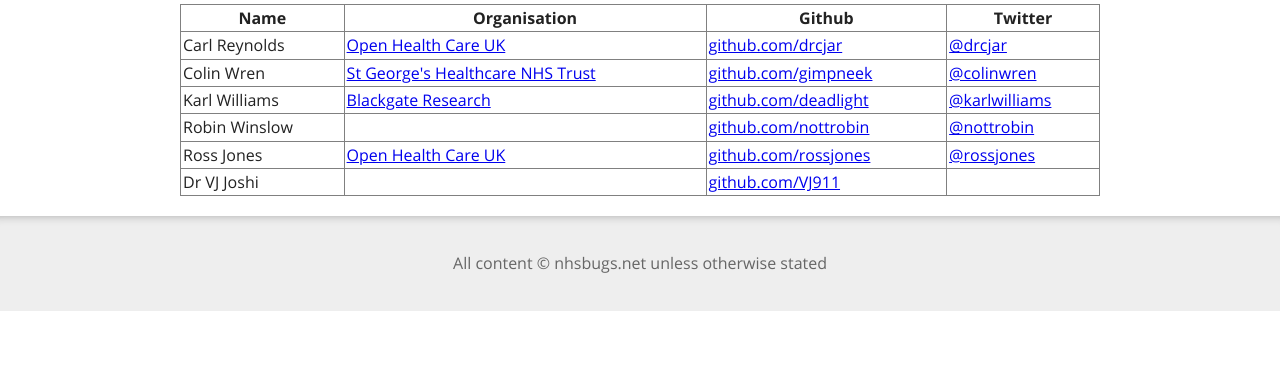
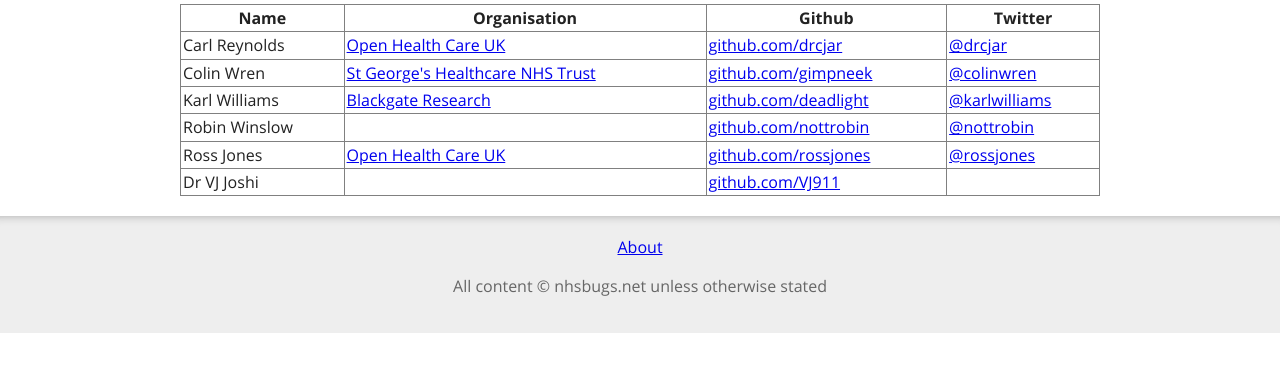
Before and after one commit to openhealthcare/nhsbugs, a Django app: template nhsbugs/templates/about.html in a window 1280 px wide. Shown: the part 252-624 px from the top of the page. Run offline with Django 3.2, Linux system fonts and the light colour scheme; the template is opened without the code that fills it, so the values that code supplies are empty; parts of the project's set-up code (start-up, migrations or seed data) failed here and were passed over.

Commit message:
added footer nav

```diff
--- a/nhsbugs/templates/base.html
+++ b/nhsbugs/templates/base.html
@@ -48,6 +48,11 @@
   <footer>
     {% block extra_footer %}
     {% endblock %}
+    <nav>
+        <ul>
+            <li><a href="/about/">About</a></li>
+        </ul>
+    </nav>
     <p>All content &copy; nhsbugs.net unless otherwise stated</p>
   </footer>
 
```
